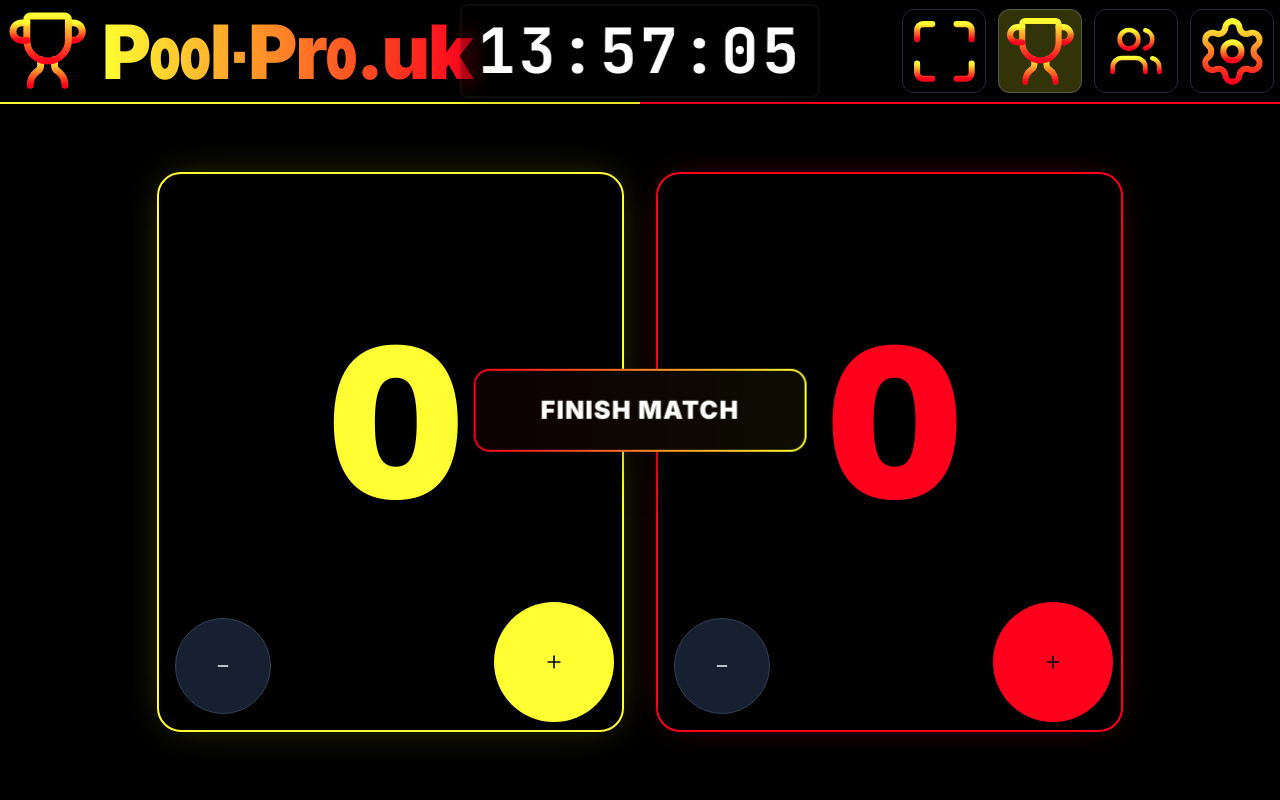
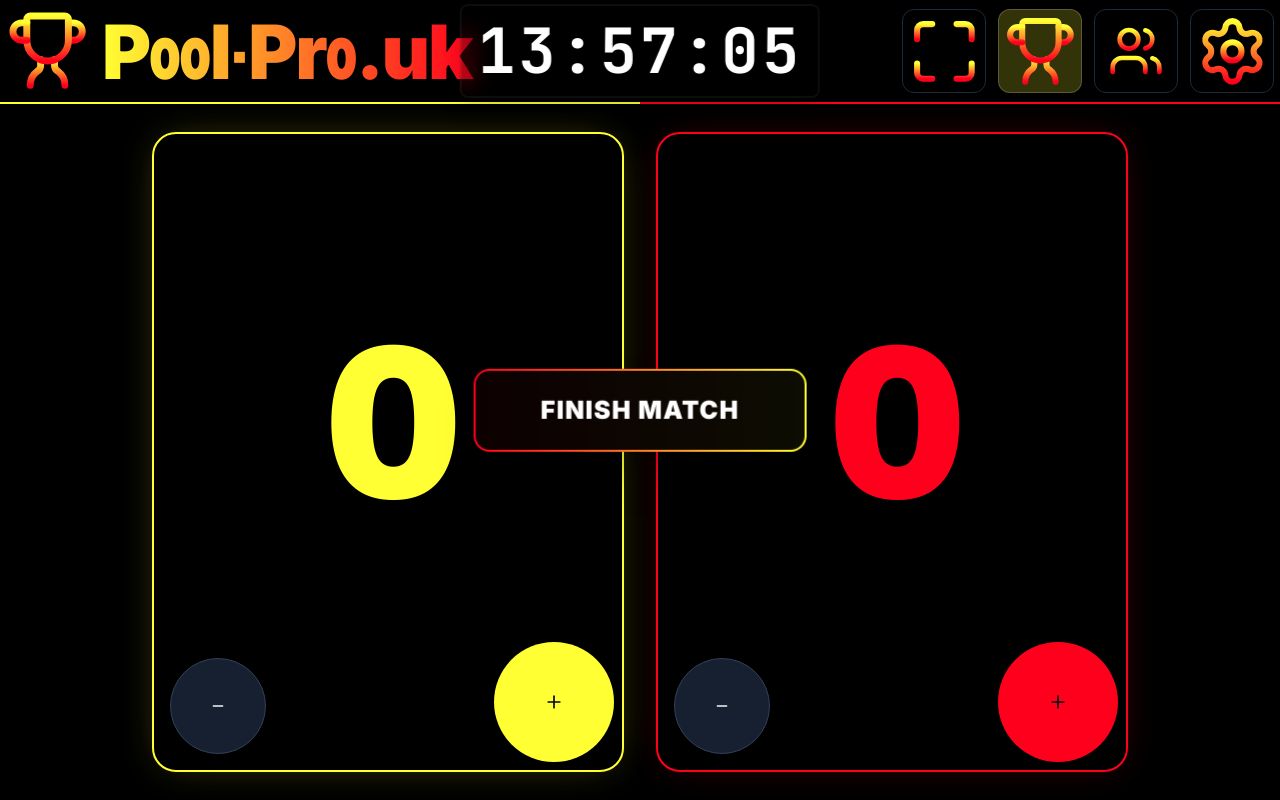
Before and after one commit to benjistealth/PoolPro, a React (Vite) app: page / in a window 1280 px wide. Built offline with nearby package versions, Linux system fonts and the light colour scheme.

Commit message:
CSS change

```diff
--- a/src/App.tsx
+++ b/src/App.tsx
@@ -173,7 +173,7 @@ export default function App() {
       style.paddingBottom = vPad;
       style.paddingLeft = hPad;
       style.paddingRight = hPad;
-      style.lineHeight = '1';
+      style.lineHeight = '2.5';
     }
     return style;
   }, [deviceInfo]);
@@ -189,7 +189,7 @@ export default function App() {
       style.paddingTop = vPad;
       style.paddingBottom = vPad;
       style.paddingLeft = deviceInfo.isPhone ? '2vw' : '3vw';
-      style.lineHeight = '1';
+      style.lineHeight = '2.5';
     }
     return style;
   }, [deviceInfo]);
@@ -2207,7 +2207,7 @@ export default function App() {
                     style={{
                       borderColor: player2.color,
                       color: player2.color,
-                      backgroundColor: player2.color + '11'
+                      backgroundColor: player2.color + '22'
                     }}
                   >
                     <Download className="w-4 h-4" style={{ color: player2.color }} />
@@ -3331,7 +3331,7 @@ export default function App() {
                         </div>
                         <div className="flex-1">
                           <div className={`font-black uppercase tracking-tight ${exportMethod === method.id ? 'text-emerald-500' : 'text-slate-200'}`}>{method.label}</div>
-                          <div className="text-[10px] font-bold text-slate-500 uppercase tracking-widest">{method.desc}</div>
+                          <div className="text-[11px] font-bold text-slate-100 uppercase tracking-widest">{method.desc}</div>
                         </div>
                         <div className={`w-6 h-6 rounded-full border-2 flex items-center justify-center ${exportMethod === method.id ? 'border-emerald-500' : 'border-slate-700'}`}>
                           {exportMethod === method.id && <div className="w-3 h-3 bg-emerald-500 rounded-full" />}
@@ -3469,7 +3469,7 @@ export default function App() {
               >
                 <div className="space-y-2">
                   <div className="flex justify-center">
-                    <div className="p-3 sm:p-4 rounded-full" style={{ backgroundColor: `${player1.color}11` }}>
+                    <div className="p-3 sm:p-4 rounded-full" style={{ backgroundColor: `${player1.color}22` }}>
                       <Trophy className="w-8 h-8 sm:w-12 sm:h-12" style={{ color: player1.color }} />
                     </div>
                   </div>
--- a/src/index.css
+++ b/src/index.css
@@ -20,7 +20,7 @@
   }
 }
 
-@media (min-width: 1024px) {
+@media (min-width: 1300px) {
   :root {
     --sidebar-width: 10.4vw;
     --gameplay-width: min(84vw, calc(100vw - 20.8vw));
@@ -58,7 +58,7 @@
   }
 
   /* Mobile Landscape */
-  @media (max-width: 950px) and (orientation: landscape) {
+  @media (max-width: 1300px) and (orientation: landscape) {
     .responsive-zoom {
       @apply origin-top;
     }
@@ -75,7 +75,7 @@
   }
 
   /* Tablet Landscape */
-  @media (min-width: 951px) and (max-width: 1180px) and (orientation: landscape) {
+  @media (min-width: 951px) and (max-width: 1380px) and (orientation: landscape) {
     .responsive-zoom {
       @apply origin-top;
     }
```
